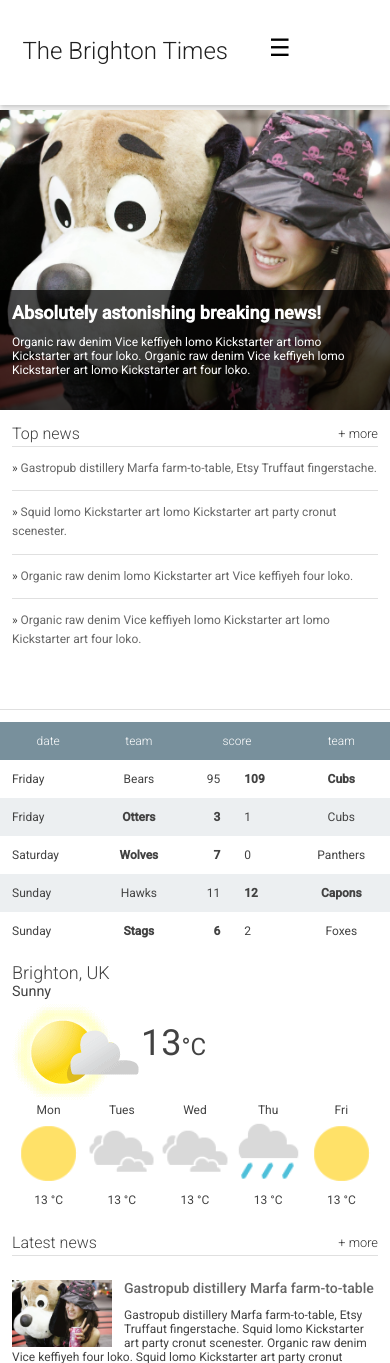
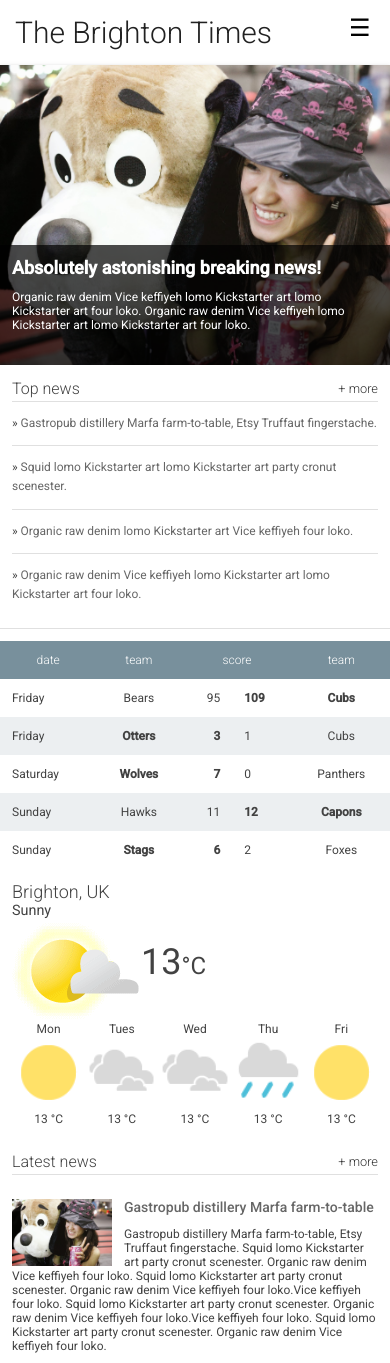
Before and after one commit to tiffanyhan/Portfolio-Site, a PHP site: page / in a window 390 px wide. Shown: the top 1363 px of the page. Run offline with PHP 8.4, Linux system fonts and the light colour scheme.

Commit message:
revise after loking at solution code

```diff
--- a/index.html
+++ b/index.html
@@ -1,4 +1,4 @@
-<!DOCTYPE html>
+<!doctype html>
 <html lang="en">
   <head>
     <meta charset="utf-8">
@@ -7,11 +7,7 @@
     <title>Brighton Times</title>
     <link href="https://fonts.googleapis.com/css?family=Roboto:300,400,500" rel="stylesheet" type="text/css">
     <link rel="stylesheet" type="text/css" href="main.css">
-    <link rel="stylesheet" type="text/css" media="screen and (max-width: 550px)" href="small.css">
-    <link rel="stylesheet" type="text/css" media="screen and (max-width: 475px)" href="xsmall.css">
-    <link rel="stylesheet" type="text/css" media="screen and (min-width: 600px)" href="medium.css">
-    <link rel="stylesheet" type="text/css" media="screen and (min-width: 800px)" href="large.css">
-    <link rel="stylesheet" type="text/css" media="screen and (min-width: 1000px)" href="xlarge.css">
+    <link rel="stylesheet" type="text/css" href="responsive.css">
     <script type="text/javascript" src="js/jquery-1.11.3.js"></script>
     <script type="text/javascript" src="js/bootstrap.min.js"></script>
   </head>
@@ -38,8 +34,6 @@
 
     <main>
       <section class="content">
-
-      <div class="hero__top-news">
         <section class="hero">
           <article class="description">
             <h2>Absolutely astonishing breaking news!</h2>
@@ -64,9 +58,7 @@
             </li>
           </ul>
         </section>
-      </div>
 
-        <div class="scores__weather">
         <section class="scores">
           <table class="scores__table">
             <thead>
@@ -148,7 +140,6 @@
             </li>
           </ul>
         </section>
-      </div>
 
         <section class="news recent-news">
           <h2 class="news__title">Latest news <a href="#" class="news__more">+ more</a></h2>
@@ -193,9 +184,8 @@
     </main>
 
     <script>
-      $('button').click(function() {
-        $('nav').toggleClass('show-menu');
-        $('main').toggleClass('move-down');
+      $('.hamburger').click(function() {
+        $('nav').toggleClass('open');
       });
     </script>
 
--- a/large.css
+++ /dev/null
@@ -1,14 +0,0 @@
-.hero__top-news {
-	width: 100%;
-	display: flex;
-	display: -webkit-flex;
-	display: -moz-flex;
-	display: -ms-flex;
-
-}
-.hero {
-	width: 66.66%;
-}
-.top-news {
-	width: 33.33%;
-}
--- a/main.css
+++ b/main.css
@@ -23,6 +23,10 @@ ul {
   list-style: none;
   padding: 0;
   margin: 0;
+}
+
+header, nav, section, footer {
+  width: 100%;
 }
 
 
@@ -54,7 +58,6 @@ ul {
 
 .header__inner {
   width: 100%;
-  height: 105px;
   margin-left: auto;
   margin-right: auto;
 }
@@ -72,17 +75,6 @@ ul {
   margin: 0.5em 0.25em;
   display: inline-block;
   color: #212121;
-}
-
-.hamburger {
-  font-size: 24px;
-  border: 0;
-  background: white;
-  padding: 10px 15px;
-  margin: 0;
-  position: relative;
-  top: -100px;
-  left: -50px;
 }
 
 
@@ -180,7 +172,7 @@ main {
  */
 
 .top-news {
-  height: 300px;
+  height: auto;
   border-bottom: 1px solid #E0E0E0;
   padding: 1em;
 }
@@ -374,7 +366,6 @@ footer {
 }
 
 footer ul {
-  width: 100%;
   display: flex;
   display: -webkit-flex;
   display: -moz-flex;
--- a/medium.css
+++ /dev/null
@@ -1,13 +0,0 @@
-.scores__weather {
-	width: 100%;
-	display: flex;
-	display: -webkit-flex;
-	display: -moz-flex;
-	display: -ms-flex;
-}
-.scores {
-	width: 50%;
-}
-.weather {
-	width: 50%;
-}
--- /dev/null
+++ b/responsive.css
@@ -0,0 +1,96 @@
+.hamburger {
+	display: none;
+	padding: .6em;
+}
+
+.content {
+	display: flex;
+	display: -webkit-flex;
+	display: -moz-flex;
+	display: -ms-flex;
+	flex-wrap: wrap;
+	-webkit-flex-wrap: wrap;
+	-moz-flex-wrap: wrap;
+	-ms-flex-wrap: wrap;
+}
+
+@media screen and (max-width: 550px) {
+
+	.header__logo {
+		display: none;
+	}
+
+	.header__title {
+		font-size: 2.5em;
+		margin: .5em 0 .5em .5em;
+	}
+
+	.hamburger {
+		font-size: 2em;
+		background-color: white;
+		border: 0;
+		display: inline-block;
+		position: absolute;
+		right: 5px;
+	}
+
+	nav {
+		max-width: 300px;
+		position: absolute;
+		z-index: 1;
+		background-color: white;
+		transform: translate(-300px,0);
+		-webkit-transform: translate(-300px,0);
+		-moz-transform: translate(-300px,0);
+		-ms-transform: translate(-300px,0);
+		transition: transform .5s;
+		-webkit-transition: transform .5s;
+		-moz-transition: transform .5s;
+		-ms-transition: transform .5s;
+	}
+
+	.open {
+		transform: translate(0,0);
+		-webkit-transform: translate(0,0);
+		-moz-transform: translate(0,0);
+		-ms-transform: translate(0,0);
+	}
+
+	.nav__item {
+		display: block;
+		width: 100%;
+		border: 1px solid #E0E0E0;
+	}
+
+}
+
+@media screen and (max-width: 350px) {
+
+	.header__title {
+		font-size: 2em;
+	}
+}
+
+@media screen and (min-width: 600px) {
+
+	.scores {
+		width: 50%;
+	}
+
+	.weather {
+		width: 50%;
+	}
+
+}
+
+@media screen and (min-width: 800px) {
+
+	.hero {
+		width: 66.66%;
+	}
+
+	.top-news {
+		width: 33.33%;
+	}
+
+}
--- a/small.css
+++ /dev/null
@@ -1,31 +0,0 @@
-.header__logo {
-	position: relative;
-	top: -100px;
-}
-.header__title {
-	font-size: 3em;
-	position: relative;
-	left: -70px;
-	top: 25px;
-}
-.hamburger {
-	top: 35px;
-	float: right;
-}
-.nav {
-	position: relative;
-	top: -150px;
-}
-
-.show-menu {
-	position: static;
-}
-
-main {
-	position: relative;
-	top: -67px;
-}
-
-.move-down {
-	position: static;
-}
--- a/xlarge.css
+++ /dev/null
@@ -1,4 +0,0 @@
-body {
-	max-width: 1000px;
-	margin: 0 auto;
-}
--- a/xsmall.css
+++ /dev/null
@@ -1,14 +0,0 @@
-.header__inner {
-	display: flex;
-	display: -webkit-flex;
-	display: -moz-flex;
-	display: -ms-flex;
-}
-
-.header__title {
-	font-size: 2em;
-}
-
-.hamburger {
-	top: -5px;
-}
```
Also changed, not shown: 1 other file.
